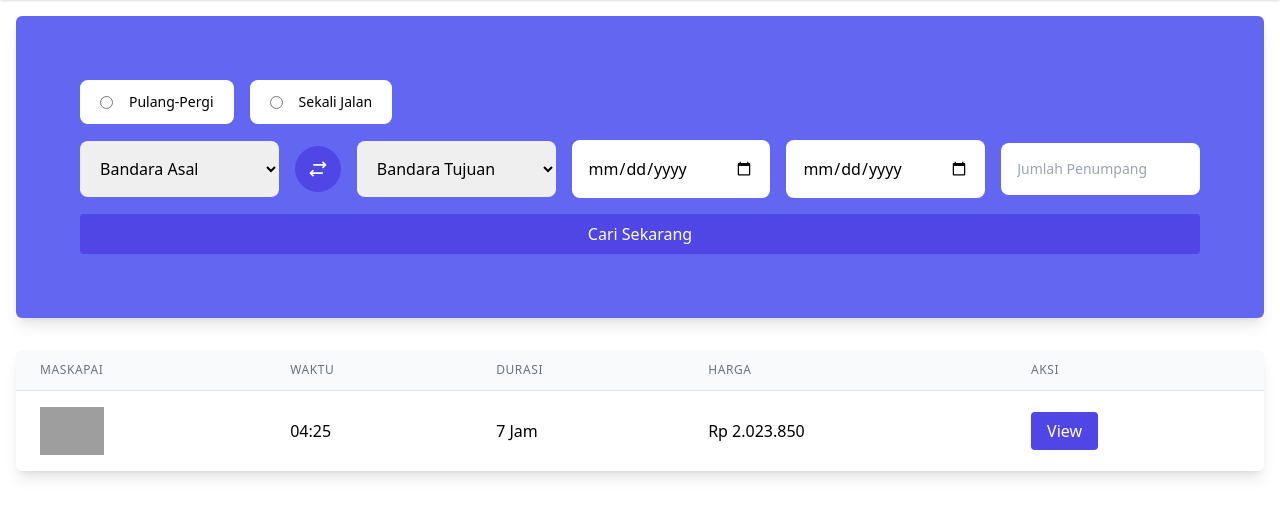
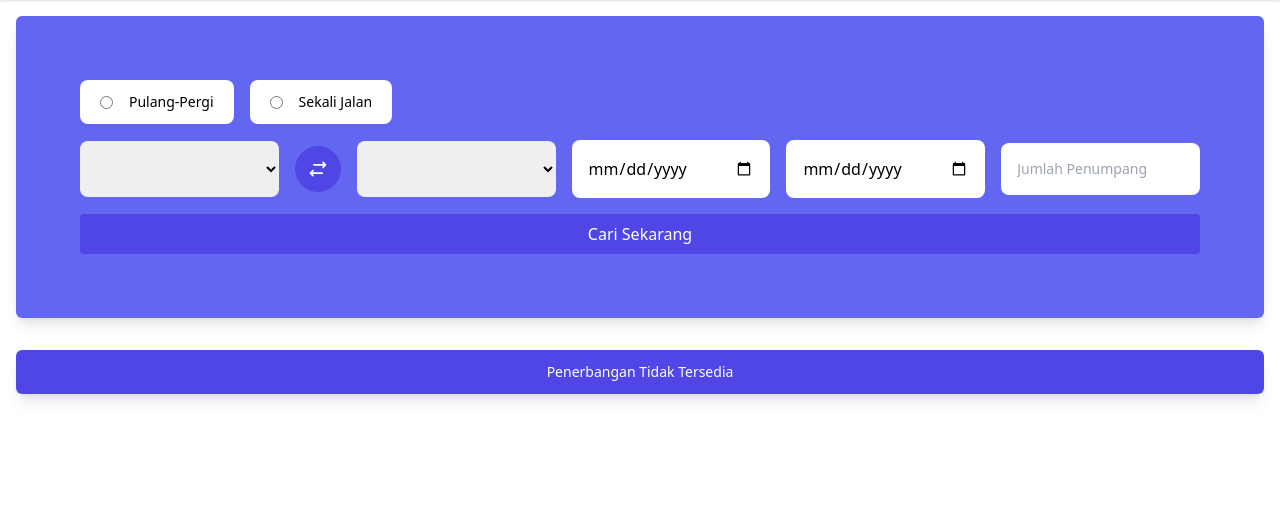
Before and after one commit to Ramdanii19/TiketinAja, a PHP site: page /user/penerbanganTersedia.php in a window 1280 px wide. Shown: the part 64-581 px from the top of the page. Run offline with PHP 8.4, Linux system fonts and the light colour scheme; data comes from the database, SQL or seed files in the repository; grey boxes are pictures that could not be loaded.

Commit message:
feat: search available flight

```diff
--- a/src/assets/css/output.css
+++ b/src/assets/css/output.css
@@ -735,6 +735,10 @@ video {
   width: 100%;
 }
 
+.w-12 {
+  width: 3rem;
+}
+
 .min-w-full {
   min-width: 100%;
 }
@@ -1185,6 +1189,11 @@ video {
   color: rgb(255 255 255 / var(--tw-text-opacity, 1));
 }
 
+.text-gray-800 {
+  --tw-text-opacity: 1;
+  color: rgb(31 41 55 / var(--tw-text-opacity, 1));
+}
+
 .underline {
   text-decoration-line: underline;
 }
--- a/src/views/user/penerbanganTersedia.php
+++ b/src/views/user/penerbanganTersedia.php
@@ -1,3 +1,39 @@
+<?php
+include "../../config/koneksi.php";
+
+// Menerima data POST
+$bandaraAsal = isset($_POST["bandaraAsal"]) ? $_POST["bandaraAsal"] : '';
+$bandaraTujuan = isset($_POST["bandaraTujuan"]) ? $_POST["bandaraTujuan"] : '';
+$keberangkatan = isset($_POST["keberangkatan"]) ? $_POST["keberangkatan"] : '';
+$kepulangan = isset($_POST["kepulangan"]) ? $_POST["kepulangan"] : '';
+$jumlahPenumpang = isset($_POST["jumlah"]) ? $_POST["jumlah"] : '';
+
+// Query untuk mencari tiket berdasarkan kriteria
+// if ($kepulangan) {
+//     // Cari tiket pulang-pergi
+$queryCariTiket = "
+        SELECT * FROM pesawat
+        WHERE asal = '$bandaraAsal'
+        AND tujuan = '$bandaraTujuan'
+        AND DATE(waktu_keberangkatan) = '$keberangkatan'
+    ";
+// } else {
+//     // Cari tiket sekali jalan
+//     $queryCariTiket = "
+//         SELECT * FROM pesawat
+//         WHERE asal = '$bandaraAsal'
+//         AND tujuan = '$bandaraTujuan'
+//         AND DATE(waktu_keberangkatan) = '$keberangkatan'
+//     ";
+// }
+
+$resultCariTiket = mysqli_query($conn, $queryCariTiket);
+$penerbanganData = [];
+while ($dataPenerbangan = mysqli_fetch_array($resultCariTiket, MYSQLI_ASSOC)) {
+    $penerbanganData[] = $dataPenerbangan;
+}
+
+?>
 <!DOCTYPE html>
 <html lang="en">
 
@@ -37,11 +73,11 @@
                 <!-- Radio buttons for trip type -->
                 <fieldset class="grid grid-cols-2 sm:flex gap-4">
                     <label class="flex justify-start items-center gap-4 bg-white rounded-lg px-5 py-3 text-sm">
-                        <input type="radio" name="trip-type" value="round-trip" id="round-trip" class="">
+                        <input type="radio" name="tipe" value="pp" id="pp" class="">
                         <span class="cursor-pointer">Pulang-Pergi</span>
                     </label>
                     <label class="flex justify-start items-center gap-4 bg-white rounded-lg px-5 py-3 text-sm">
-                        <input type="radio" name="trip-type" value="one-way" id="one-way" class="">
+                        <input type="radio" name="tipe" value="sekali" id="sekali" class="">
                         <span class="cursor-pointer">Sekali Jalan</span>
                     </label>
                 </fieldset>
@@ -49,7 +85,8 @@
                 <!-- Input fields -->
                 <div class="grid grid-cols-1 lg:flex lg:items-center gap-4">
                     <select id="bandaraAsal" class="p-4 rounded-lg w-full border-gray-300">
-                        <option>Bandara Asal</option>
+                        <option><?php echo $bandaraAsal ?></option>
+                        <option value="">Bandara Asal</option>
                         <option>SOEKARNO HATTA</option>
                         <option>I GUSTI NGURAH RAI</option>
                     </select>
@@ -59,6 +96,7 @@
                         </svg>
                     </button>
                     <select id="bandaraTujuan" class="p-4 rounded-lg w-full border-gray-300">
+                        <option><?php echo $bandaraTujuan ?></option>
                         <option>Bandara Tujuan</option>
                         <option>SOEKARNO HATTA</option>
                         <option>I GUSTI NGURAH RAI</option>
@@ -78,6 +116,9 @@
                     Cari Sekarang
                 </button>
             </form>
+            <?php
+
+            ?>
 
 
 
@@ -85,6 +126,8 @@
 
         <!-- Ticket List -->
         <div class="mt-8 bg-white rounded-md shadow-lg overflow-auto">
+            <?php if (count($penerbanganData) > 0) { ?>
+
                 <table class="min-w-full divide-y divide-gray-200">
                     <thead class="bg-gray-50">
                         <tr>
@@ -96,19 +139,36 @@
                         </tr>
                     </thead>
                     <tbody class="bg-white divide-y divide-gray-200">
+                        <?php
+                        foreach ($penerbanganData as $dataPenerbangan) {
+
+
+
+                        ?>
                             <tr>
+
+                                <td class="px-6 py-4 whitespace-nowrap flex gap-2 items-center">
+                                    <img class="w-12" src="https://logos-world.net/wp-content/uploads/2023/01/Garuda-Indonesia-Logo.jpg" alt="Garuda">
+                                    <p class="font-medium text-gray-700"><?php echo $dataPenerbangan['maskapai'] ?></p>
+                                </td>
+                                <td class="px-6 py-4 whitespace-nowrap"><?php echo date('H:i', strtotime($dataPenerbangan['waktu_keberangkatan'])) ?></td>
+                                <td class="px-6 py-4 whitespace-nowrap"><?php echo gmdate("H:i", strtotime($dataPenerbangan['waktu_kedatangan']) - strtotime($dataPenerbangan['waktu_keberangkatan'])) ?> Jam</td>
+                                <td class="px-6 py-4 whitespace-nowrap">Rp <?php echo number_format($dataPenerbangan['price'], 0, ',', '.') ?></td>
                                 <td class="px-6 py-4 whitespace-nowrap">
-                            <img class="w-16" src="https://logos-world.net/wp-content/uploads/2023/01/Garuda-Indonesia-Logo.jpg" alt="Garuda">
-                        </td>
-                        <td class="px-6 py-4 whitespace-nowrap">04:25</td>
-                        <td class="px-6 py-4 whitespace-nowrap">7 Jam</td>
-                        <td class="px-6 py-4 whitespace-nowrap">Rp 2.023.850</td>
-                        <td class="px-6 py-4 whitespace-nowrap">
-                            <a href="formPemesanan.php" class="px-4 py-2 rounded bg-indigo-600 text-white hover:bg-indigo-700">View</a>
+                                    <a href="formPemesanan.php?id=<?php echo $dataPenerbangan['id'] ?>" class="px-4 py-2 rounded bg-indigo-600 text-white hover:bg-indigo-700">Pesan</a>
                                 </td>
                             </tr>
+                        <?php
+                        }
+                        ?>
                     </tbody>
                 </table>
+            <?php } else { ?>
+                <div class="bg-indigo-600 px-4 py-3 text-white">
+                    <p class="text-center text-sm font-medium">
+                        Penerbangan Tidak Tersedia
+                    </p>
+                </div> <?php } ?>
         </div>
     </main>
 </body>
```
Lines whose indentation alone changed are shown as unchanged.
